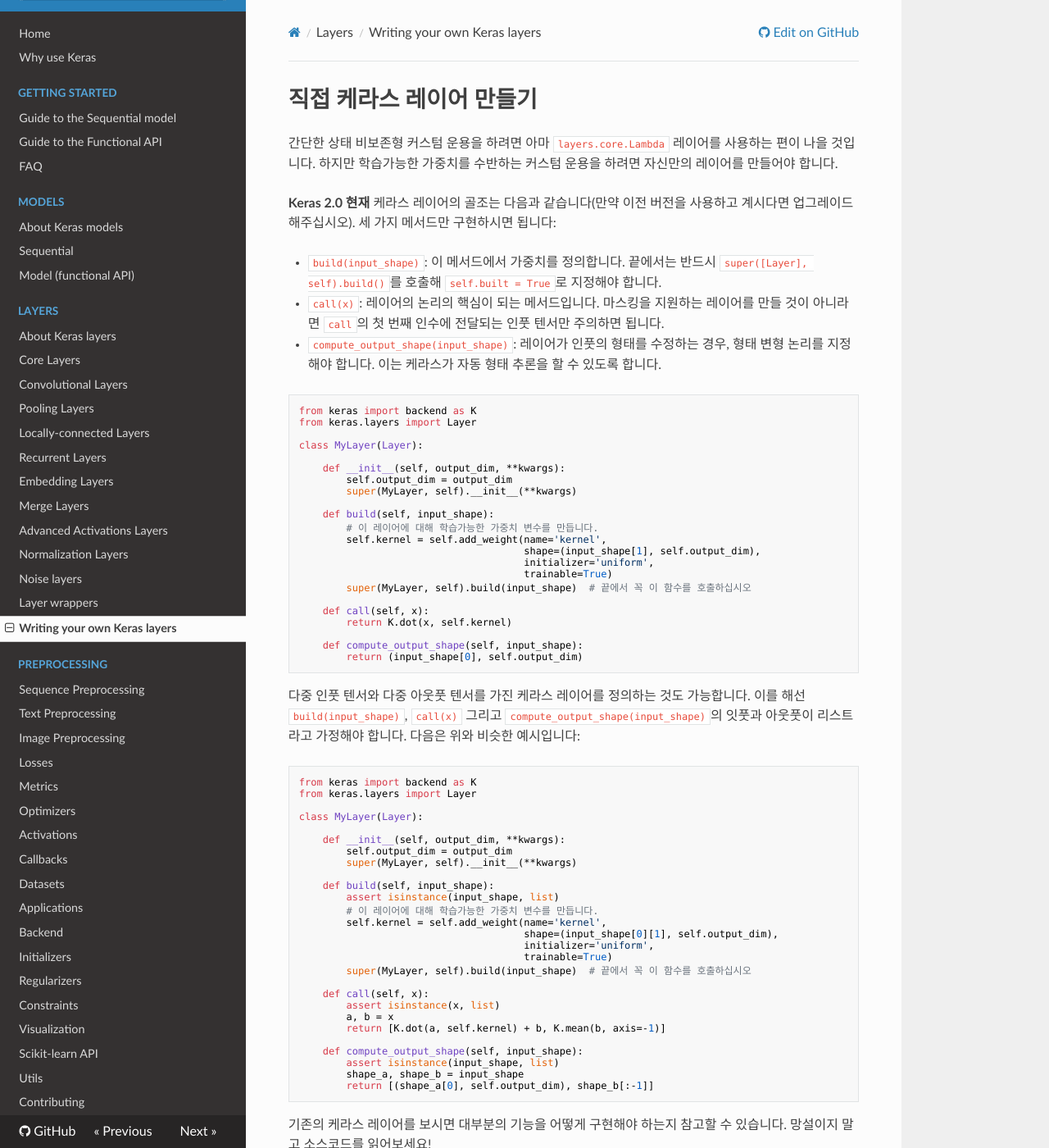
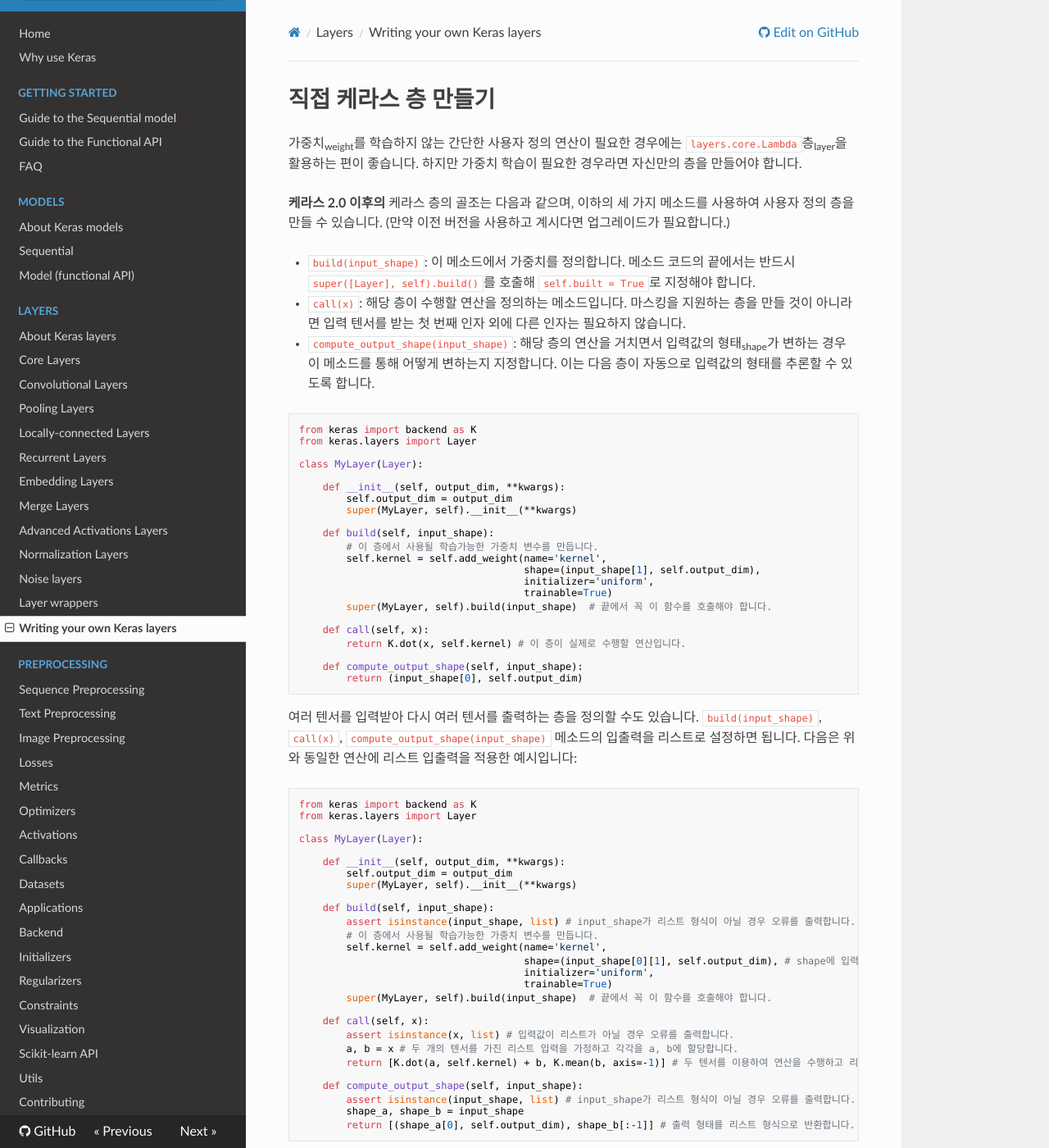
Before and after one commit to keras-team/keras-docs-ko, an MkDocs documentation site: the page built from sources/layers/writing-your-own-keras-layers.md, in a window 1280 px wide and 1400 px high. Shown: the whole window at 82% size. Built offline with MkDocs 1.6.1, drawn with Linux system fonts in a browser that asks for light colours; nearby versions of some CDN libraries; some of the changed text lies outside the part shown.

Commit message:
Retranslate writing-your-own-keras-layers.md
- 용어 및 내용을 재번역하였습니다.
- 초심자 수준에서 설명을 보충하고자 몇 가지 주석을 추가하였습니다.

````diff
--- a/sources/layers/writing-your-own-keras-layers.md
+++ b/sources/layers/writing-your-own-keras-layers.md
@@ -1,12 +1,12 @@
-# 직접 케라스 레이어 만들기
+# 직접 케라스 층 만들기
 
-간단한 상태 비보존형 커스텀 운용을 하려면 아마 `layers.core.Lambda` 레이어를 사용하는 편이 나을 것입니다. 하지만 학습가능한 가중치를 수반하는 커스텀 운용을 하려면 자신만의 레이어를 만들어야 합니다.
+가중치<sub>weight</sub>를 학습하지 않는 간단한 사용자 정의 연산이 필요한 경우에는 `layers.core.Lambda`층<sub>layer</sub>을 활용하는 편이 좋습니다. 하지만 가중치 학습이 필요한 경우라면 자신만의 층을 만들어야 합니다.
 
-**Keras 2.0 현재** 케라스 레이어의 골조는 다음과 같습니다(만약 이전 버전을 사용하고 계시다면 업그레이드 해주십시오). 세 가지 메서드만 구현하시면 됩니다:
+**케라스 2.0 이후의** 케라스 층의 골조는 다음과 같으며, 이하의 세 가지 메소드를 사용하여 사용자 정의 층을 만들 수 있습니다. (만약 이전 버전을 사용하고 계시다면 업그레이드가 필요합니다.)
 
-- `build(input_shape)`: 이 메서드에서 가중치를 정의합니다. 끝에서는 반드시 `super([Layer], self).build()`를 호출해 `self.built = True`로 지정해야 합니다.
-- `call(x)`: 레이어의 논리의 핵심이 되는 메서드입니다. 마스킹을 지원하는 레이어를 만들 것이 아니라면 `call`의 첫 번째 인수에 전달되는 인풋 텐서만 주의하면 됩니다.
-- `compute_output_shape(input_shape)`: 레이어가 인풋의 형태를 수정하는 경우, 형태 변형 논리를 지정해야 합니다. 이는 케라스가 자동 형태 추론을 할 수 있도록 합니다.
+- `build(input_shape)`: 이 메소드에서 가중치를 정의합니다. 메소드 코드의 끝에서는 반드시 `super([Layer], self).build()`를 호출해 `self.built = True`로 지정해야 합니다.
+- `call(x)`: 해당 층이 수행할 연산을 정의하는 메소드입니다. 마스킹을 지원하는 층을 만들 것이 아니라면 입력 텐서를 받는 첫 번째 인자 외에 다른 인자는 필요하지 않습니다.
+- `compute_output_shape(input_shape)`: 해당 층의 연산을 거치면서 입력값의 형태<sub>shape</sub>가 변하는 경우 이 메소드를 통해 어떻게 변하는지 지정합니다. 이는 다음 층이 자동으로 입력값의 형태를 추론할 수 있도록 합니다.
 
 ```python
 from keras import backend as K
@@ -19,21 +19,21 @@
         super(MyLayer, self).__init__(**kwargs)
 
     def build(self, input_shape):
-        # 이 레이어에 대해 학습가능한 가중치 변수를 만듭니다.
+        # 이 층에서 사용될 학습가능한 가중치 변수를 만듭니다.
         self.kernel = self.add_weight(name='kernel',
                                       shape=(input_shape[1], self.output_dim),
                                       initializer='uniform',
                                       trainable=True)
-        super(MyLayer, self).build(input_shape)  # 끝에서 꼭 이 함수를 호출하십시오
+        super(MyLayer, self).build(input_shape)  # 끝에서 꼭 이 함수를 호출해야 합니다.
 
     def call(self, x):
-        return K.dot(x, self.kernel)
+        return K.dot(x, self.kernel) # 이 층이 실제로 수행할 연산입니다.
 
     def compute_output_shape(self, input_shape):
         return (input_shape[0], self.output_dim)
 ```
 
-다중 인풋 텐서와 다중 아웃풋 텐서를 가진 케라스 레이어를 정의하는 것도 가능합니다. 이를 해선 `build(input_shape)`, `call(x)` 그리고 `compute_output_shape(input_shape)`의 잇풋과 아웃풋이 리스트라고 가정해야 합니다. 다음은 위와 비슷한 예시입니다:
+여러 텐서를 입력받아 다시 여러 텐서를 출력하는 층을 정의할 수도 있습니다. `build(input_shape)`, `call(x)`, `compute_output_shape(input_shape)` 메소드의 입출력을 리스트로 설정하면 됩니다. 다음은 위와 동일한 연산에 리스트 입출력을 적용한 예시입니다:
 
 ```python
 from keras import backend as K
@@ -46,23 +46,23 @@
         super(MyLayer, self).__init__(**kwargs)
 
     def build(self, input_shape):
-        assert isinstance(input_shape, list)
-        # 이 레이어에 대해 학습가능한 가중치 변수를 만듭니다.
+        assert isinstance(input_shape, list) # input_shape가 리스트 형식이 아닐 경우 오류를 출력합니다.
+        # 이 층에서 사용될 학습가능한 가중치 변수를 만듭니다.
         self.kernel = self.add_weight(name='kernel',
-                                      shape=(input_shape[0][1], self.output_dim),
+                                      shape=(input_shape[0][1], self.output_dim), # shape에 입력 리스트의 0번째 텐서가 활용되었습니다.
                                       initializer='uniform',
                                       trainable=True)
-        super(MyLayer, self).build(input_shape)  # 끝에서 꼭 이 함수를 호출하십시오
+        super(MyLayer, self).build(input_shape)  # 끝에서 꼭 이 함수를 호출해야 합니다.
 
     def call(self, x):
-        assert isinstance(x, list)
-        a, b = x
-        return [K.dot(a, self.kernel) + b, K.mean(b, axis=-1)]
+        assert isinstance(x, list) # 입력값이 리스트가 아닐 경우 오류를 출력합니다.
+        a, b = x # 두 개의 텐서를 가진 리스트 입력을 가정하고 각각을 a, b에 할당합니다.
+        return [K.dot(a, self.kernel) + b, K.mean(b, axis=-1)] # 두 텐서를 이용하여 연산을 수행하고 리스트로 반환합니다.
 
     def compute_output_shape(self, input_shape):
-        assert isinstance(input_shape, list)
+        assert isinstance(input_shape, list) # input_shape가 리스트 형식이 아닐 경우 오류를 출력합니다.
         shape_a, shape_b = input_shape
-        return [(shape_a[0], self.output_dim), shape_b[:-1]]
+        return [(shape_a[0], self.output_dim), shape_b[:-1]] # 출력 형태를 리스트 형식으로 반환합니다.
 ```
 
-기존의 케라스 레이어를 보시면 대부분의 기능을 어떻게 구현해야 하는지 참고할 수 있습니다. 망설이지 말고 소스코드를 읽어보세요!
+기존의 케라스 층을 열어보면 대부분의 기능을 어떻게 구현해야 하는지 참고할 수 있습니다. 망설이지 말고 소스코드를 읽어보세요!
````
